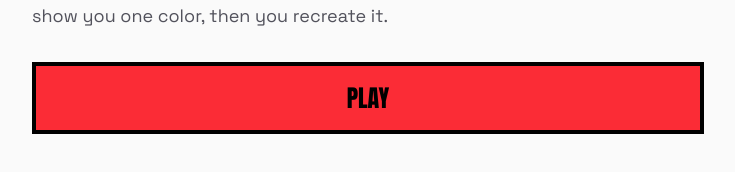
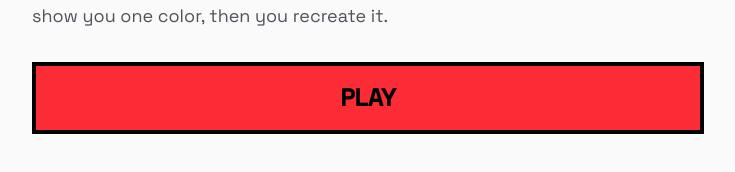
Before and after one commit to pabloyanezb/color-guesser, a Next.js app: page / in a window 1280 px wide. Shown: the part 458-630 px from the top of the page, without its empty margins (272-1007 px from the left). Built offline with nearby package versions, Linux system fonts and the light colour scheme.

Commit message:
feat: replace button elements with Button component in GuessPhase, ResultsPhase, and StartPhase

```diff
--- a/src/components/phases/GuessPhase.tsx
+++ b/src/components/phases/GuessPhase.tsx
@@ -1,5 +1,6 @@
 import { hslToHex } from "@/lib/game";
 import type { GuessPhaseProps } from "@/types";
+import { Button } from "@/components/ui/Button";
 import { HSLSliders } from "@/components/ui/HSLSliders";
 import { ColorSwatch } from "@/components/ui/ColorSwatch";
 
@@ -8,17 +9,25 @@ export function GuessPhase({ hsl, onChange, onSubmit }: GuessPhaseProps) {
     <div className="flex flex-col gap-8 w-full">
       <p className="text-xl uppercase font-bold tracking-widest">Guess</p>
       <div className="w-full">
-        <HSLSliders hsl={hsl} onChange={onChange} />
+        <HSLSliders
+          hsl={hsl}
+          onChange={onChange}
+        />
       </div>
       <div className="flex justify-center">
-        <ColorSwatch color={hslToHex(hsl)} size="lg" bordered />
+        <ColorSwatch
+          color={hslToHex(hsl)}
+          size="lg"
+          bordered
+        />
       </div>
-      <button
+      <Button
         onClick={onSubmit}
-        className="w-full py-4 bg-black text-white text-2xl uppercase font-bold border-4 border-black cursor-pointer hover:bg-zinc-800 transition-colors"
+        variant="primary"
+        fullWidth
       >
         Submit
-      </button>
+      </Button>
     </div>
   );
 }
--- a/src/components/phases/ResultsPhase.tsx
+++ b/src/components/phases/ResultsPhase.tsx
@@ -1,7 +1,9 @@
 "use client";
 
 import { useEffect, useState } from "react";
+import { clsx } from "clsx";
 import type { ResultsPhaseProps } from "@/types";
+import { Button } from "@/components/ui/Button";
 import { ColorSwatch } from "@/components/ui/ColorSwatch";
 
 const CONFIG = {
@@ -33,8 +35,11 @@ function Digit({ value, index }: { value: string; index: number }) {
     return () => clearTimeout(start);
   }, [value, index]);
 
-  const animClass = rolling ? "digit-wheel" : "digit-settle";
-  return <span className={`inline-block w-10 text-center ${animClass}`}>{display}</span>;
+  return (
+    <span className={clsx("inline-block w-10 text-center", rolling ? "digit-wheel" : "digit-settle")}>
+      {display}
+    </span>
+  );
 }
 
 export function ResultsPhase({ original, guess, score, onPlayAgain }: ResultsPhaseProps) {
@@ -65,30 +70,21 @@ export function ResultsPhase({ original, guess, score, onPlayAgain }: ResultsPha
       </div>
 
       <div className="flex justify-center">
-        <ColorSwatch
-          color={original}
-          size="lg"
-          bordered
-        >
+        <ColorSwatch color={original} size="lg" bordered>
           <div className="flex w-full h-full">
-            <div
-              className="flex-1"
-              style={{ backgroundColor: original }}
-            />
-            <div
-              className="flex-1 border-l-4 border-black"
-              style={{ backgroundColor: guess }}
-            />
+            <div className="flex-1" style={{ backgroundColor: original }} />
+            <div className="flex-1 border-l-4 border-black" style={{ backgroundColor: guess }} />
           </div>
         </ColorSwatch>
       </div>
 
-      <button
+      <Button
         onClick={onPlayAgain}
-        className="w-full py-4 bg-red-500 text-black text-2xl uppercase font-bold border-4 border-black hover:bg-red-400"
+        variant="danger"
+        fullWidth
       >
         Play Again
-      </button>
+      </Button>
     </div>
   );
 }
--- a/src/components/phases/StartPhase.tsx
+++ b/src/components/phases/StartPhase.tsx
@@ -1,4 +1,5 @@
 import type { StartPhaseProps } from "@/types";
+import { Button } from "@/components/ui/Button";
 
 export function StartPhase({ onStart }: StartPhaseProps) {
   return (
@@ -9,12 +10,13 @@ export function StartPhase({ onStart }: StartPhaseProps) {
       <p className="text-lg text-zinc-600 max-w-sm">
         How well can you remember colors? We show you one color, then you recreate it.
       </p>
-      <button
+      <Button
         onClick={onStart}
-        className="w-full py-4 bg-red-500 text-black text-2xl uppercase font-anton border-4 border-black cursor-pointer hover:bg-red-400 transition-colors"
+        variant="danger"
+        fullWidth
       >
         PLAY
-      </button>
+      </Button>
     </div>
   );
 }
```
